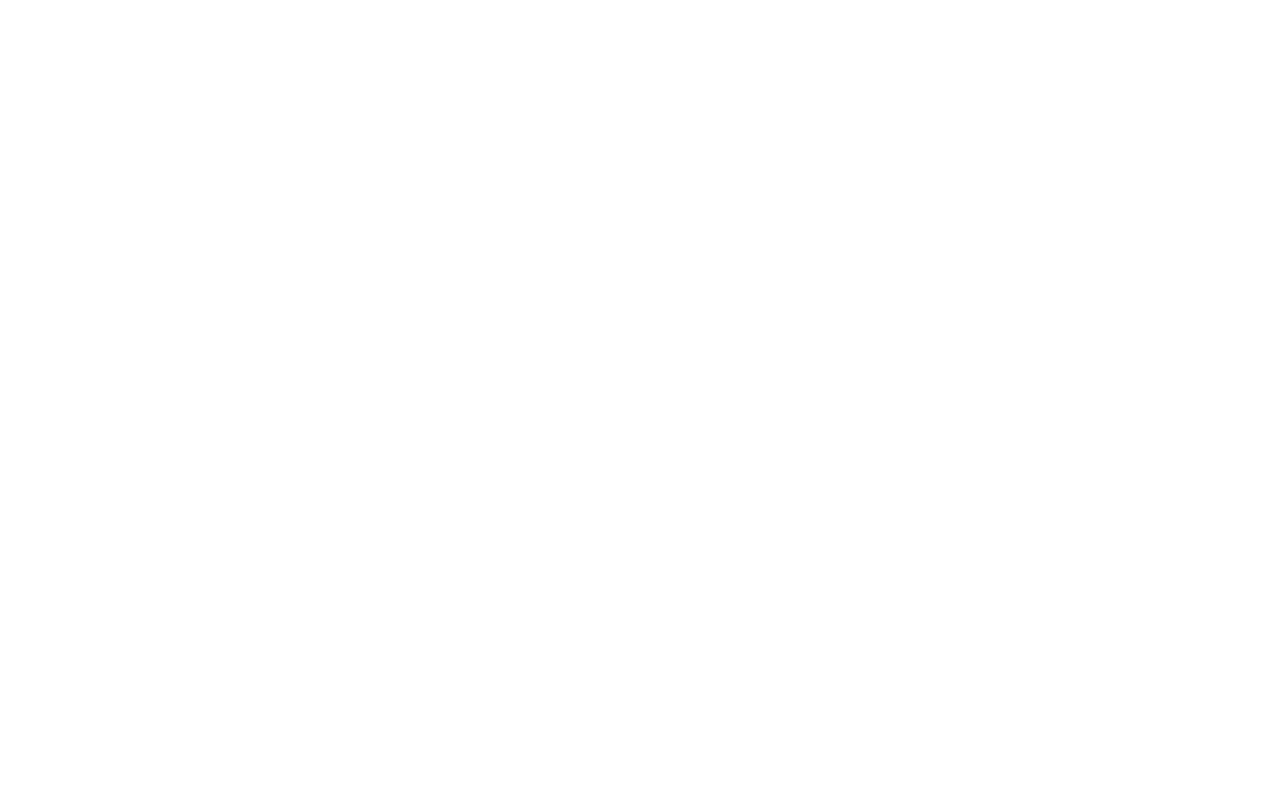
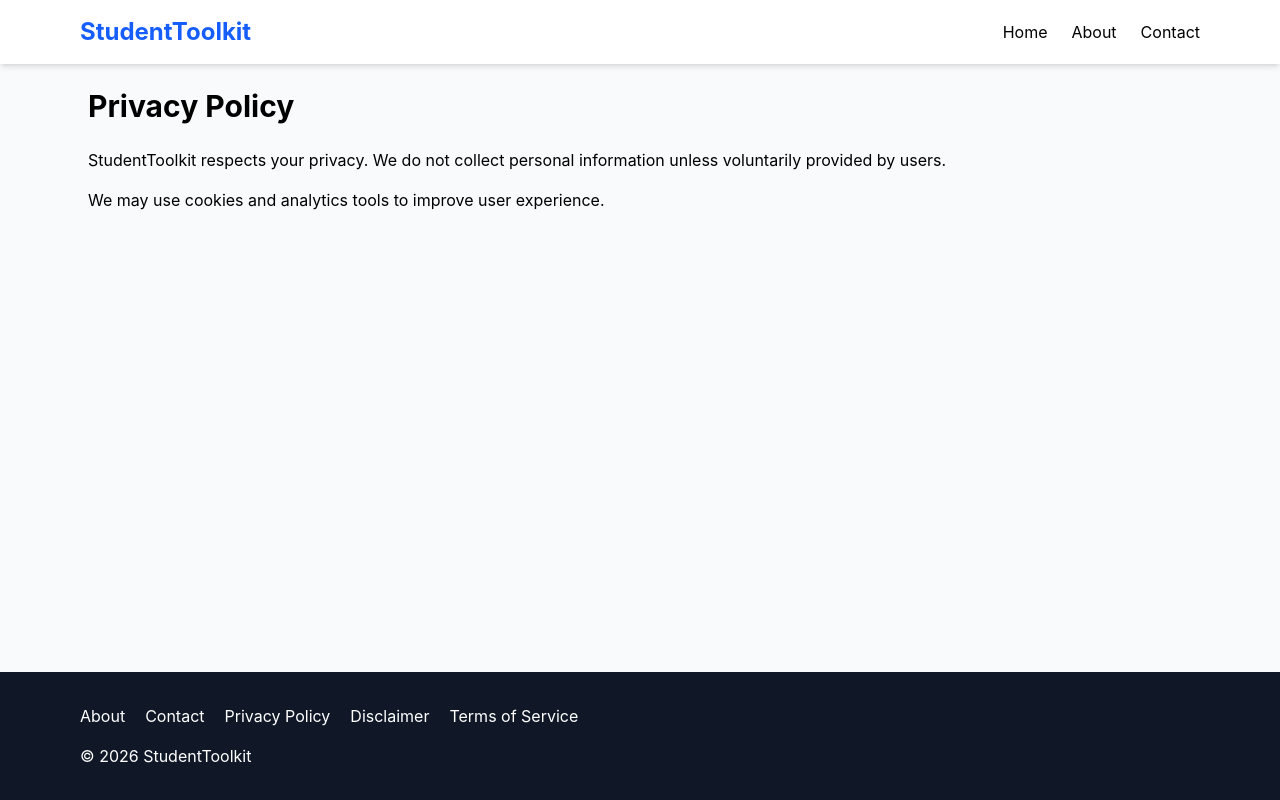
Before and after one commit to Rohith-216/student-toolkit, a React (Vite) app: page /privacy-policy in a window 1280 px wide. Before the commit this address had no page. Built offline with nearby package versions, Linux system fonts and the light colour scheme.

Commit message:
Added legal pages

```diff
--- a/src/App.jsx
+++ b/src/App.jsx
@@ -8,6 +8,9 @@ import About from "./pages/About";
 import Contact from "./pages/Contact";
 import CGPAToPercentage from "./pages/CGPAToPercentage";
 import AttendanceShortageCalculator from "./pages/AttendanceShortageCalculator";
+import PrivacyPolicy from "./pages/PrivacyPolicy";
+import Disclaimer from "./pages/Disclaimer";
+import Terms from "./pages/Terms";
 // import AgeCalculator from "./pages/AgeCalculator";
 
 function App() {
@@ -23,6 +26,10 @@ function App() {
         <Route path="/contact" element={<Contact />} />
         <Route path="/cgpa-to-percentage" element={<CGPAToPercentage />} />
         <Route path="/attendance-shortage-calculator" element={<AttendanceShortageCalculator />} />
+        <Route path="/privacy-policy" element={<PrivacyPolicy />} />
+        <Route path="/disclaimer" element={<Disclaimer />} />
+        <Route path="/terms" element={<Terms />} />
+
       </Routes>
     </BrowserRouter>
   );
--- a/src/components/Footer.jsx
+++ b/src/components/Footer.jsx
@@ -7,6 +7,9 @@ export default function Footer() {
         <div className="flex gap-5">
           <Link to="/about">About</Link>
           <Link to="/contact">Contact</Link>
+          <Link to="/privacy-policy">Privacy Policy</Link>
+          <Link to="/disclaimer">Disclaimer</Link>
+          <Link to="/terms">Terms of Service</Link>
         </div>
 
         <p className="mt-4">
--- /dev/null
+++ b/src/pages/Disclaimer.jsx
@@ -0,0 +1,13 @@
+import Layout from "../components/Layout";
+
+export default function Disclaimer() {
+  return (
+    <Layout title="Disclaimer">
+      <p>
+        The information provided on
+        StudentToolkit is for educational
+        purposes only.
+      </p>
+    </Layout>
+  );
+}
--- /dev/null
+++ b/src/pages/PrivacyPolicy.jsx
@@ -0,0 +1,18 @@
+import Layout from "../components/Layout";
+
+export default function PrivacyPolicy() {
+  return (
+    <Layout title="Privacy Policy">
+      <p>
+        StudentToolkit respects your privacy.
+        We do not collect personal information
+        unless voluntarily provided by users.
+      </p>
+
+      <p className="mt-4">
+        We may use cookies and analytics tools
+        to improve user experience.
+      </p>
+    </Layout>
+  );
+}
--- /dev/null
+++ b/src/pages/Terms.jsx
@@ -0,0 +1,13 @@
+import Layout from "../components/Layout";
+
+export default function Terms() {
+  return (
+    <Layout title="Terms & Conditions">
+      <p>
+        By using StudentToolkit,
+        you agree to use the website
+        responsibly.
+      </p>
+    </Layout>
+  );
+}
```
